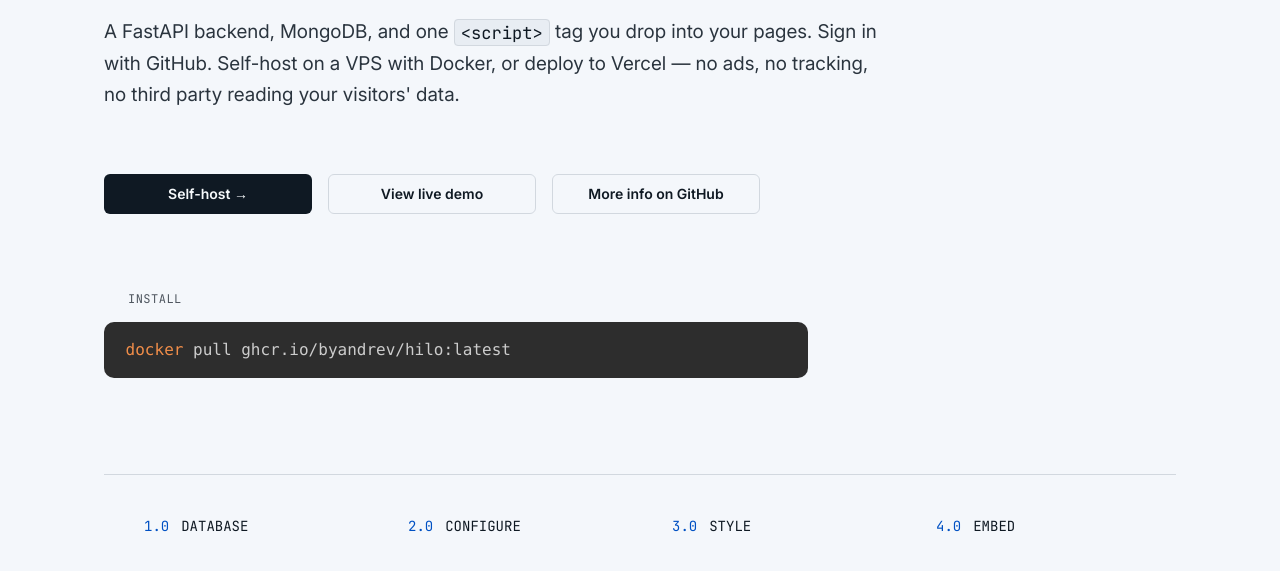
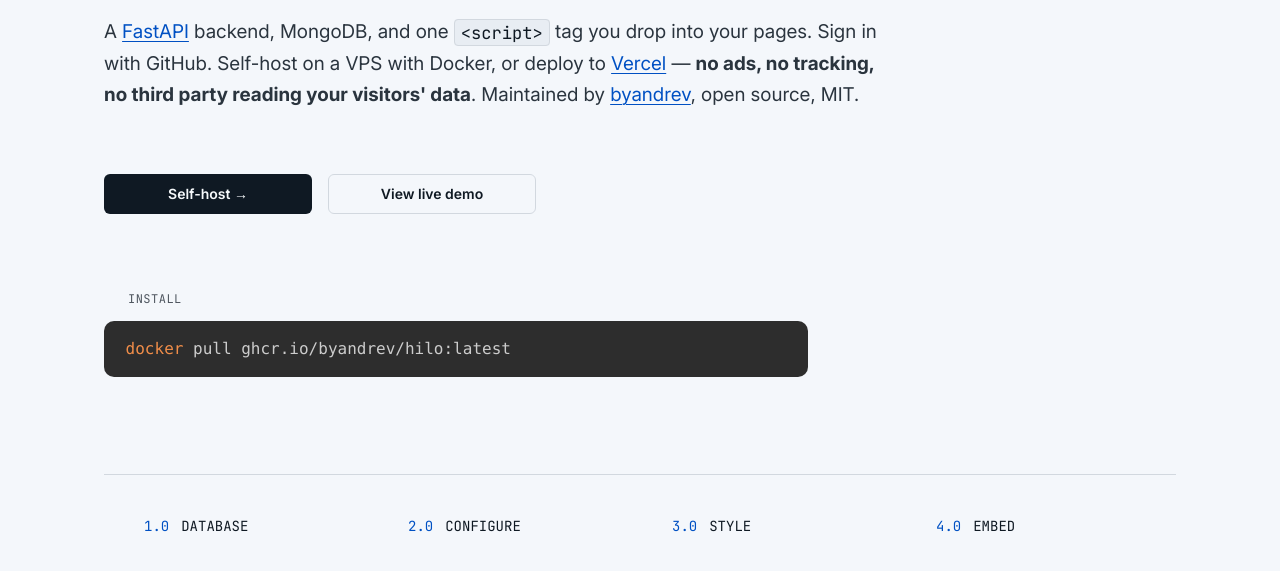
Before and after one commit to byandrev/hilo, a plain HTML site: page landing/index.html in a window 1280 px wide. Shown: the part 377-948 px from the top of the page. Drawn offline with Linux system fonts and the light colour scheme.

Commit message:
feat: enhance hero section with links and improved messaging

```diff
--- a/landing/index.html
+++ b/landing/index.html
@@ -64,10 +64,33 @@
           </h1>
 
           <p class="hero__lede reveal" style="--i: 2">
-            A FastAPI backend, MongoDB, and one
-            <code>&lt;script&gt;</code> tag you drop into your pages. Sign in
-            with GitHub. Self-host on a VPS with Docker, or deploy to Vercel —
-            no ads, no tracking, no third party reading your visitors' data.
+            A
+            <a
+              href="https://fastapi.tiangolo.com/"
+              target="_blank"
+              rel="noopener noreferrer"
+              >FastAPI</a
+            >
+            backend, MongoDB, and one <code>&lt;script&gt;</code> tag you drop
+            into your pages. Sign in with GitHub. Self-host on a VPS with
+            Docker, or deploy to
+            <a
+              href="https://vercel.com"
+              target="_blank"
+              rel="noopener noreferrer"
+              >Vercel</a
+            >
+            —
+            <strong
+              >no ads, no tracking, no third party reading your visitors'
+              data</strong
+            >. Maintained by
+            <a
+              href="https://www.byandrev.dev"
+              target="_blank"
+              rel="noopener noreferrer"
+              >byandrev</a
+            >, open source, MIT.
           </p>
 
           <div class="hero__actions reveal" style="--i: 3">
@@ -79,14 +102,6 @@
               target="_blank"
               rel="noopener noreferrer"
               >View live demo</a
-            >
-
-            <a
-              class="btn btn--ghost"
-              href="https://github.com/byandrev/hilo"
-              target="_blank"
-              rel="noopener noreferrer"
-              >More info on GitHub</a
             >
           </div>
 
```
